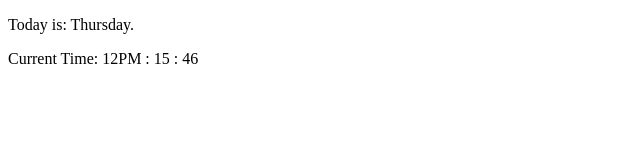
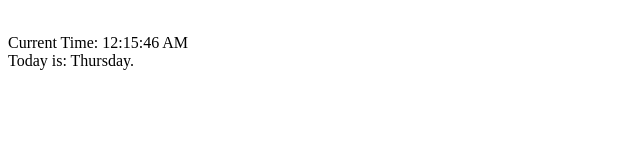
Before and after one commit to imrakim/100-days-coding-challange, a plain HTML site: page excercice/index.html in a window 1280 px wide. Shown: the whole page, without its empty margins (0-640 px from the left). Drawn offline with Linux system fonts and the light colour scheme.

Commit message:
1st problem solve

```diff
--- a/excercice/index.html
+++ b/excercice/index.html
@@ -9,7 +9,7 @@
 
 <body>
 
-    <p id="bar"></p>
+
     <p id="date"></p>
 
 
@@ -18,16 +18,15 @@
         let today = new Date();
         let day = today.getDay();
         let daylist = ["Sunday", "Monday", "Tuesday", "Wednesday", "Thursday", "Friday", "Saturday"];
-        // console.log("Today is: " + daylist[day] + ".");
-        document.getElementById('bar').innerHTML = "Today is: " + daylist[day] + ".";
 
         let hour = today.getHours();
         let minute = today.getMinutes();
         let second = today.getSeconds();
 
-        let prepand = (hour >= 12) ? 'AM' : 'PM';
+        let prepand = (hour >= 12) ? 'PM' : 'AM';
         hour = (hour >= 12) ? hour - 12 : 12;
 
+        function dayTime() {
             if (hour === 0 && prepand === ' PM ') {
                 if (minute === 0 && second === 0) {
                     hour = 12;
@@ -46,8 +45,20 @@
                     prepand = ' AM';
                 }
             }
-        // document.getElementById('date').innerHTML = + daylist[day] + ".";
-        document.getElementById('date').innerHTML = "Current Time: " + hour + prepand + " : " + minute + " : " + second;
+        }
+        dayTime()
+
+        let elements = [
+            { id: 'date', content: "Current Time: " + hour + ":" + minute + ":" + second + ' ' + prepand },
+            { id: 'bar', content: "Today is: " + daylist[day] + "." }
+        ];
+        let abc = "";
+        for (let i = 0; i < elements.length; i++) {
+            let element = elements[i];
+            console.log(element);
+            abc = abc + '<br>' + element.content;
+            document.getElementById('date').innerHTML = abc;
+        }
 
     </script>
 
```
Lines whose indentation alone changed are shown as unchanged.
